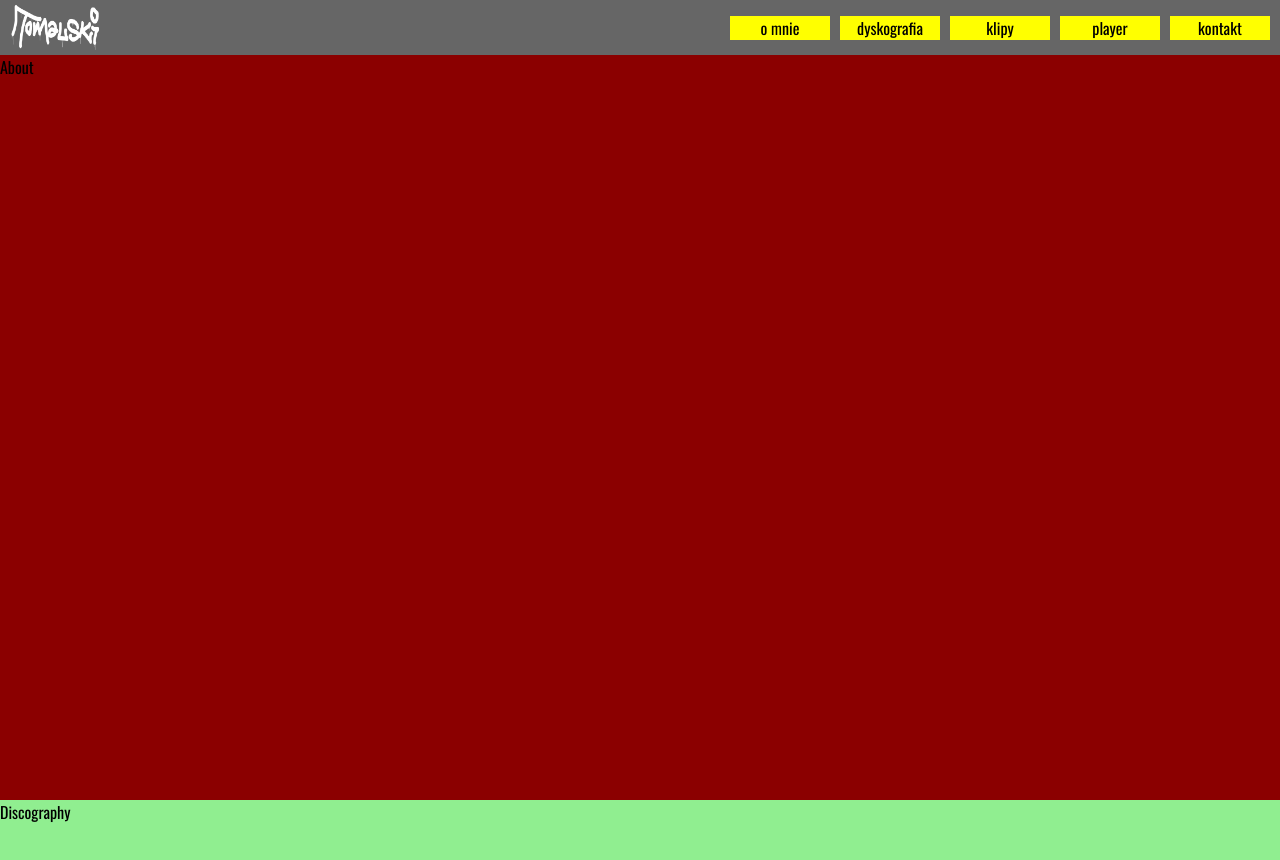
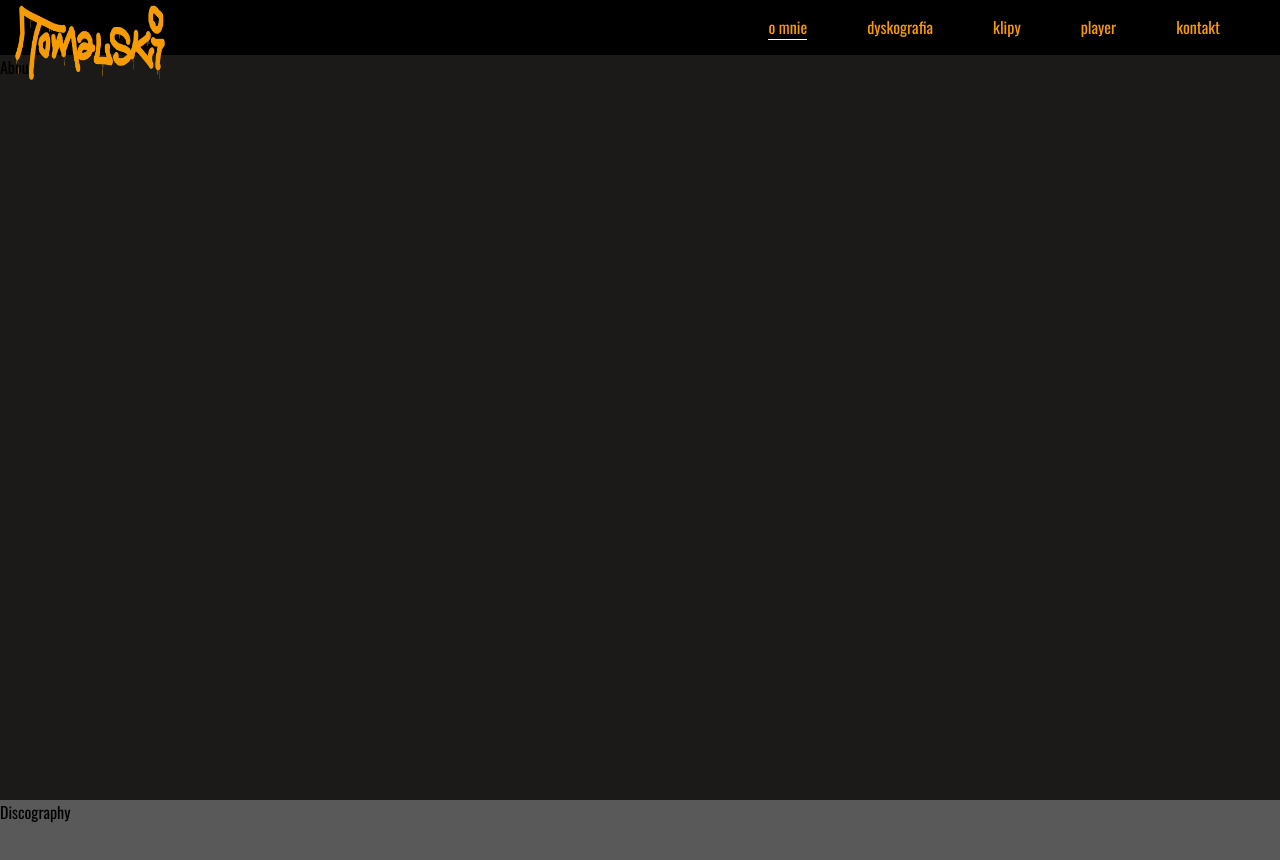
Before and after one commit to Maciekbe89/tomalski-website, a React (Create React App) app: page / in a window 1280 px wide. Shown: the top 860 px of the page. Built offline with nearby package versions, Linux system fonts and the light colour scheme.

Commit message:
new logo on navbar s color

```diff
--- a/src/App.css
+++ b/src/App.css
@@ -8,7 +8,7 @@
 }
 
 .main-container {
-  background-color: darkblue;
+  background-color: #1c1a18;
   /* min-height: 100vh; */
 }
 
--- a/src/components/About.css
+++ b/src/components/About.css
@@ -1,3 +1,3 @@
 .container-about {
-  background: darkred;
+  background-color: #1c1a18;
 }
--- a/src/components/About.js
+++ b/src/components/About.js
@@ -3,7 +3,7 @@ import "./About.css";
 
 const About = () => {
   return (
-    <div className="pages-container container-about" id="omnie">
+    <div className="pages-container container-about" id="about">
       About
     </div>
   );
--- a/src/components/Discography.css
+++ b/src/components/Discography.css
@@ -1,3 +1,3 @@
 .discography-container {
-  background-color: lightgreen;
+  background-color: #595959;
 }
--- a/src/layout/Navbar.css
+++ b/src/layout/Navbar.css
@@ -5,7 +5,8 @@
   top: 0px;
   width: 100%;
   height: 55px;
-  background-color: #666;
+  background-color: #000;
+  /* opacity: 0.8; */
   /* overflow: hidden; */
 }
 
@@ -15,9 +16,11 @@
 }
 
 .navbar-logo {
-  height: 50px;
+  width: 150px;
   align-self: center;
-  margin: 0px 10px 0 10px;
+  margin: 30px 15px 0 15px;
+  cursor: pointer;
+  /* color: #a6d900; */
   /* justify-self: center; */
   /* vertical-align: middle; */
   /* line-height: 55px; */
@@ -35,14 +38,22 @@
   /* justify-self: flex-end; */
   /* margin: auto 0; */
   /* flex-direction: column; */
+  /* transition: ease 2s; */
 }
 
 .navbar-item {
-  width: 100px;
-  text-align: center;
-  margin-right: 10px;
+  /* width: 100px; */
+  color: #f79c00;
+  /* text-align: center; */
+  margin-right: 60px;
   /* text-align: center; */
   /* line-height: 55px; */
-  background-color: yellow;
+  /* background-color: yellow; */
   cursor: pointer;
 }
+
+.navbar-items > .active {
+  /* z-index: 1; */
+  /* background-color: yellow; */
+  border-bottom: 1px solid #fff;
+}
--- a/src/layout/Navbar.js
+++ b/src/layout/Navbar.js
@@ -1,71 +1,37 @@
 import React from "react";
-import TmlLogo from "../assets/logo.png";
-import {Link} from "react-scroll";
+import TmlLogo from "../assets/logo2.png";
+import {Link, animateScroll as scroll} from "react-scroll";
+import navbarLinks from "./NavbarLinks";
 import "./Navbar.css";
 
 const Navbar = () => {
   return (
     <nav className="navbar-container">
       <div className="navbar-logo-container">
-        <img className="navbar-logo" src={TmlLogo} alt="tml logo" />
+        <img
+          className="navbar-logo"
+          src={TmlLogo}
+          alt="tml logo"
+          onClick={() => {
+            scroll.scrollToTop();
+          }}
+        />
       </div>
       <div className="navbar-items-container">
         <ul className="navbar-items">
+          {navbarLinks.map((navbarLink) => (
             <Link
               className="navbar-item"
               activeClass="active"
-            to="omnie"
+              to={navbarLink.id}
               spy={true}
               smooth={true}
               offset={-55}
-            duration={500}>
-            o mnie
+              duration={500}
+              key={navbarLink.id}>
+              {navbarLink.text}
             </Link>
-          <Link
-            className="navbar-item"
-            activeClass="active"
-            to="discography"
-            spy={true}
-            smooth={true}
-            offset={-55}
-            duration={500}>
-            dyskografia
-          </Link>
-          <Link
-            className="navbar-item"
-            activeClass="active"
-            to="clips"
-            spy={true}
-            smooth={true}
-            offset={-55}
-            duration={500}>
-            klipy
-          </Link>
-          <Link
-            className="navbar-item"
-            activeClass="active"
-            to="player"
-            spy={true}
-            smooth={true}
-            offset={-55}
-            duration={500}>
-            player
-          </Link>
-          <Link
-            className="navbar-item"
-            activeClass="active"
-            to="contact"
-            spy={true}
-            smooth={true}
-            offset={-55}
-            duration={500}>
-            kontakt
-          </Link>
-          {/* <li className="navbar-item">o mnie</li>
-          <li className="navbar-item">dyskografia</li>
-          <li className="navbar-item">klipy</li>
-          <li className="navbar-item">player</li>
-          <li className="navbar-item">kontakt</li> */}
+          ))}
         </ul>
       </div>
     </nav>
--- /dev/null
+++ b/src/layout/NavbarLinks.js
@@ -0,0 +1,24 @@
+const navbarLinks = [
+  {
+    text: "o mnie",
+    id: "about",
+  },
+  {
+    text: "dyskografia",
+    id: "discography",
+  },
+  {
+    text: "klipy",
+    id: "clips",
+  },
+  {
+    text: "player",
+    id: "player",
+  },
+  {
+    text: "kontakt",
+    id: "contact",
+  },
+];
+
+export default navbarLinks;
```
Also changed, not shown: src/assets/logo2.png (added). Lines whose indentation alone changed are shown as unchanged.
